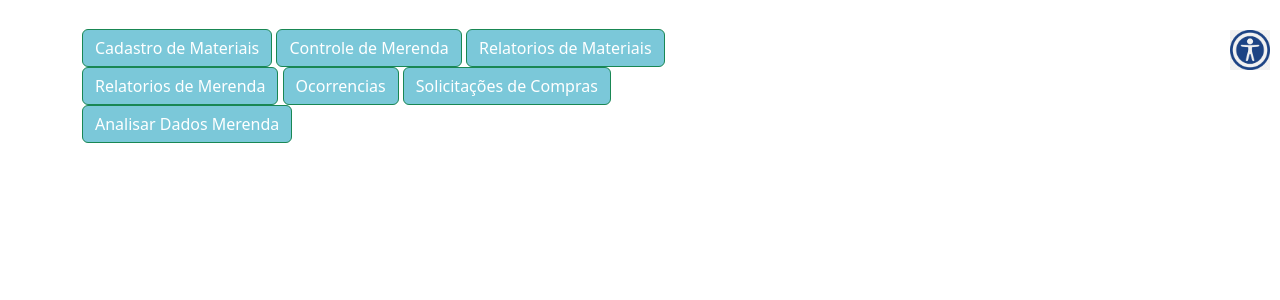
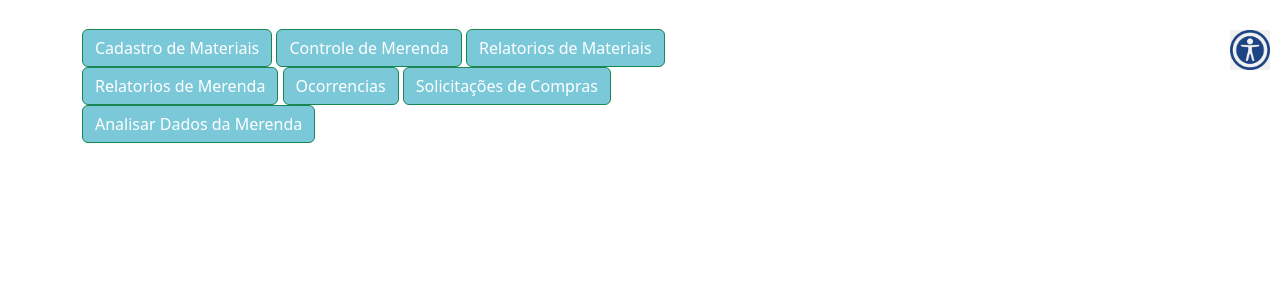
Before and after one commit to Julio-Lumini/Webschool_PI3, a Django app: page /administrativo/ in a window 1280 px wide. Shown: the part 356-656 px from the top of the page. Run offline with Django 5.2, Linux system fonts and the light colour scheme; some libraries are stand-ins or nearby versions.

Commit message:
home admin

```diff
--- a/administrativo/templates/administrativo_home.html
+++ b/administrativo/templates/administrativo_home.html
@@ -32,7 +32,7 @@
         <button class="btn btn-success btn-dark-color1" type="button" >Relatorios de Merenda</button>
         <button class="btn btn-success btn-dark-color1" type="button" >Ocorrencias</button>
         <button class="btn btn-success btn-dark-color1" type="button" >Solicitações de Compras</button>
-        <a href="{% url 'analise_merenda' %}"><button class="btn btn-success btn-dark-color1" type="button">Analisar Dados Merenda</button></a>
+        <a href="{% url 'analise_merenda' %}"><button class="btn btn-success btn-dark-color1" type="button">Analisar Dados da Merenda</button></a>
     </div>
 
 
```
